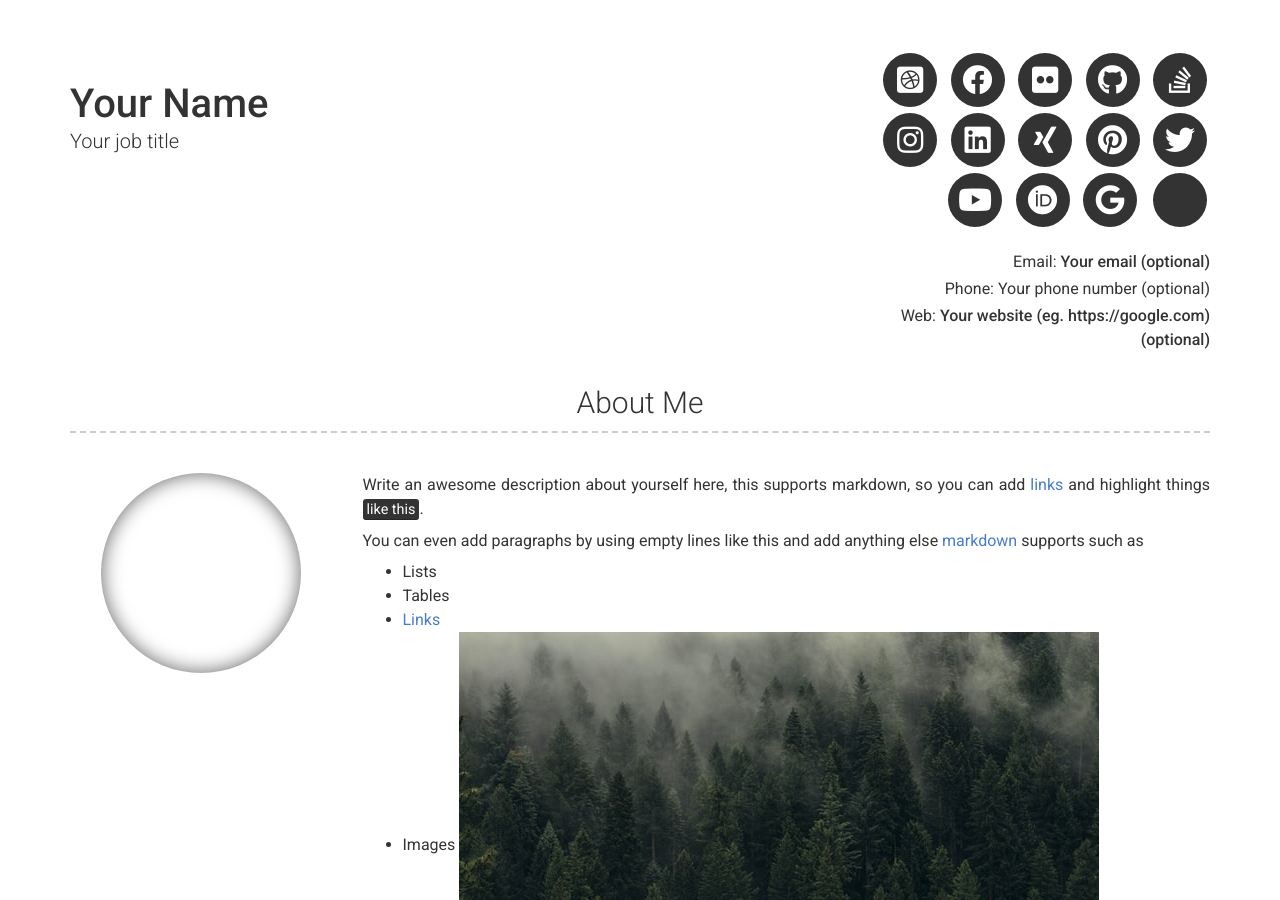
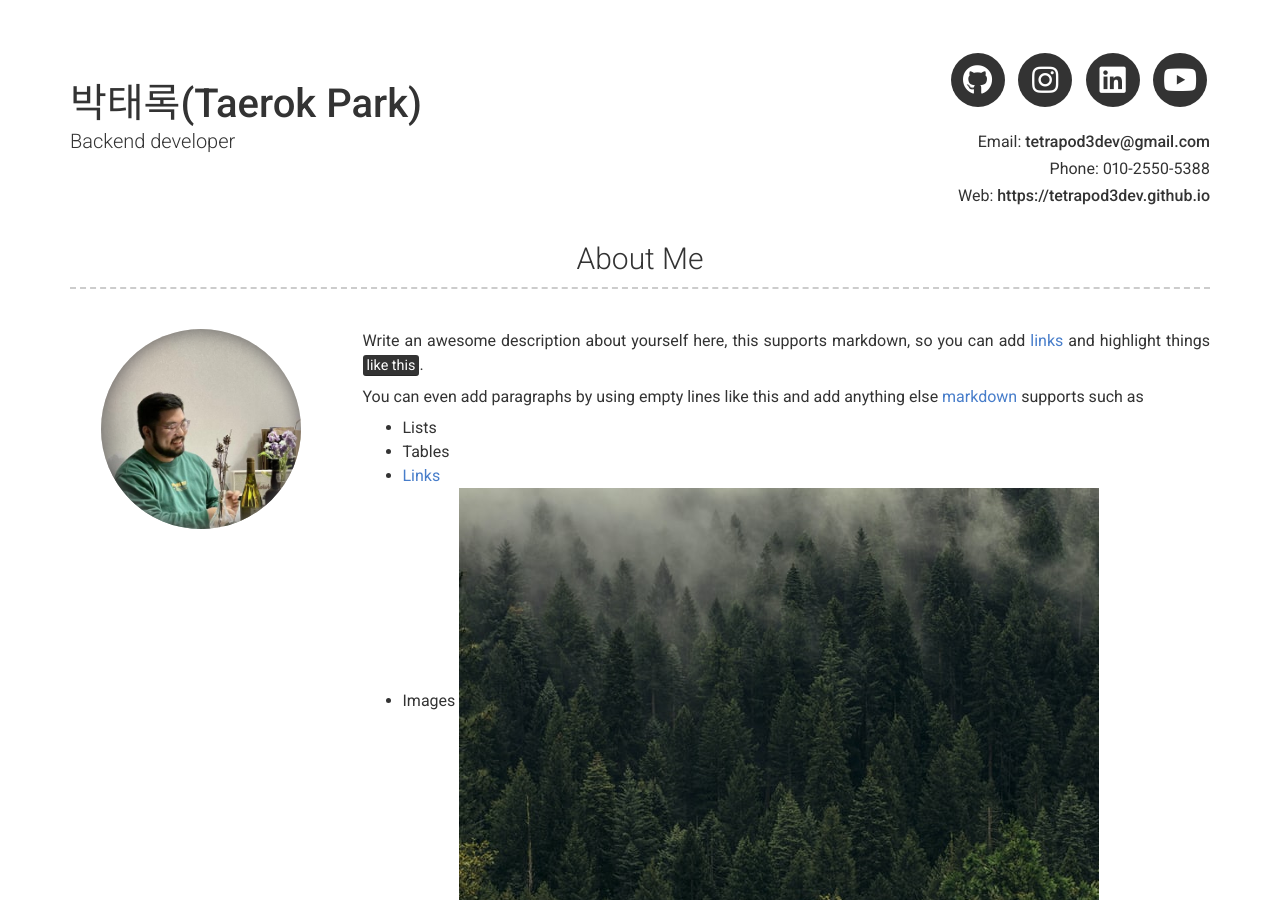
Before and after one commit to tetrapod3dev/tetrapod3dev.github.io, a Jekyll site: the page built from index.md, in a window 1280 px wide and 900 px high. Built offline with Jekyll 4.4.1, drawn with Linux system fonts in a browser that asks for light colours; nearby versions of some CDN libraries; some of the changed text lies outside the part shown.

Commit message:
기본정보 수정

```diff
--- a/_config.yml
+++ b/_config.yml
@@ -1,43 +1,43 @@
 # Site
-repository: Git repository where your resume will be hosted, only required if you are hosting on GitHub (eg. sproogen/modern-resume-theme)
+repository: tetrapod3dev/tetrapod3dev.github.io
 # favicon: Directory of your favicon (eg. images/favicon.ico)(optional)
 
 # Content configuration version
 version: 2
 
 # Personal info
-name: Your Name
-title: Your job title
-email: Your email (optional)
+name: 박태록(Taerok Park)
+title: Backend developer
+email: tetrapod3dev@gmail.com
 # email_title: Email (Email title override)
-phone: Your phone number (optional)
+phone: 010-2550-5388
 # phone_title: Phone (Phone title override)
-website: Your website (eg. https://google.com)(optional)
+website: https://tetrapod3dev.github.io
 # website_title: Web (Website title override)
 
 # Dark Mode (true/false/never)
 darkmode: false
 
 # Social links
-twitter_username: jekyllrb
-github_username:  jekyll
-stackoverflow_username: "00000001"
-dribbble_username: jekyll
-facebook_username: jekyll
-flickr_username: jekyll
-instagram_username: jekyll
-linkedin_username: jekyll
-xing_username: jekyll
-pinterest_username: jekyll
-youtube_username: jekyll
-orcid_username: 0000-0000-0000-0000
-googlescholar_username: D847cGsAAAAJ
+# twitter_username: jekyllrb
+github_username:  tetrapod3dev
+# stackoverflow_username: "00000001"
+# dribbble_username: jekyll
+# facebook_username: jekyll
+# flickr_username: jekyll
+instagram_username: tetrapod_3dev
+linkedin_username: taerok-park-952b92215
+# xing_username: jekyll
+# pinterest_username: jekyll
+youtube_username: Tetrapod3Dev
+# orcid_username: 0000-0000-0000-0000
+# googlescholar_username: D847cGsAAAAJ
 
 # Additional icon links
 additional_links:
-- title: Link name
-  icon: Font Awesome brand icon name (eg. fab fa-twitter) (https://fontawesome.com/icons?d=gallery&s=brands&m=free)
-  url: Link url (eg. https://google.com)
+# - title: Link name
+#  icon: Font Awesome brand icon name (eg. fab fa-twitter) (https://fontawesome.com/icons?d=gallery&s=brands&m=free)
+#  url: Link url (eg. https://google.com)
 # - title: another link
 #   icon: font awesome brand icon name (eg. fab fa-twitter) (https://fontawesome.com/icons?d=gallery&s=brands&m=free)
 #   url: Link url (eg. https://google.com)
@@ -50,7 +50,7 @@ additional_links:
 
 # About Section
 # about_title: About Me (Use this to override about section title)
-about_profile_image: Directory of profile image (eg. images/profile.jpg)
+about_profile_image: images/taerok.jpeg
 about_content: | # this will include new lines to allow paragraphs
   Write an awesome description about yourself here, this supports markdown, so you can add [links](http://foobar.com) and highlight things <mark>like this</mark>.
 
```
Also changed, not shown: images/taerok.jpeg (added).
